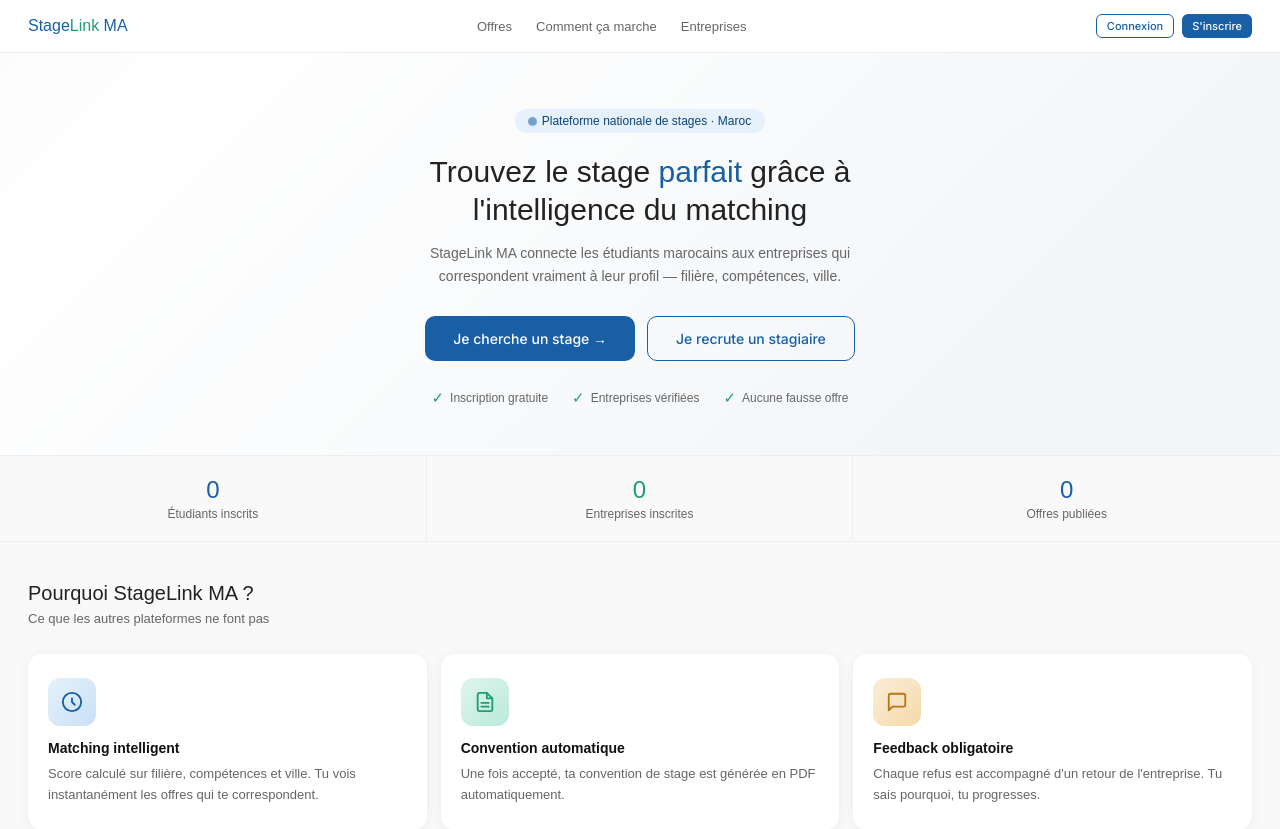
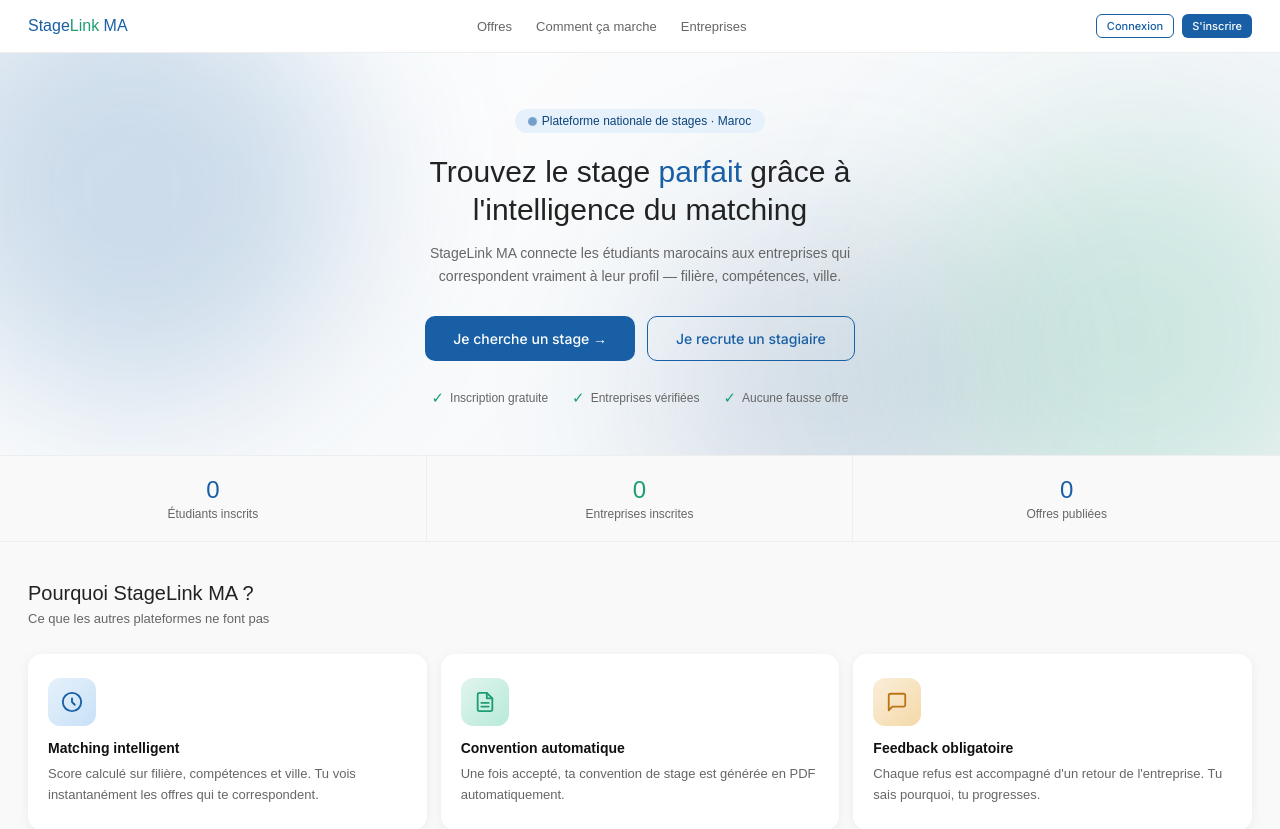
Before and after one commit to othmanenaimi99-svg/stagelink, a Flask app: page / in a window 1280 px wide. Shown: the top 829 px of the page. Run offline with Flask 3, Linux system fonts and the light colour scheme; data that the repository does not hold is empty.

Commit message:
Replace gradient with floating blobs on hero section
- 3 blurred blobs (blue, green, dark blue) floating with CSS animation
- Soft blur(80px) for fluid look
- Subtle opacity to keep text readable
- overflow:hidden on hero to clip blobs

Co-Authored-By: Claude Sonnet 4.6 <noreply@anthropic.com>

```diff
--- a/static/css/style.css
+++ b/static/css/style.css
@@ -775,28 +775,52 @@ textarea.form-control { resize: vertical; }
   padding: 56px 28px 48px;
   text-align: center;
   position: relative;
-  background: linear-gradient(
-    135deg,
-    #c8dff5,
-    #ffffff,
-    #b8e8d4,
-    #c0d8f0,
-    #ffffff,
-    #b0e0cc,
-    #cce0f5
-  );
-  background-size: 400% 400%;
-  animation: gradientShift 12s ease infinite;
+  background: #f8fbff;
+  overflow: hidden;
 }
-.sl-hero::before {
-  content: '';
+.sl-hero > * { position: relative; z-index: 1; }
+
+/* Blobs */
+.sl-blob {
   position: absolute;
-  inset: 0;
-  background: rgba(255, 255, 255, 0.35);
+  border-radius: 50%;
+  filter: blur(80px);
   pointer-events: none;
   z-index: 0;
 }
-.sl-hero > * { position: relative; z-index: 1; }
+.sl-blob-1 {
+  width: 420px; height: 420px;
+  background: rgba(24, 95, 165, 0.22);
+  top: -120px; left: -100px;
+  animation: blobFloat1 14s ease-in-out infinite;
+}
+.sl-blob-2 {
+  width: 380px; height: 380px;
+  background: rgba(29, 158, 117, 0.18);
+  bottom: -100px; right: -80px;
+  animation: blobFloat2 17s ease-in-out infinite;
+}
+.sl-blob-3 {
+  width: 300px; height: 300px;
+  background: rgba(12, 68, 124, 0.15);
+  top: 40%; left: 55%;
+  animation: blobFloat3 20s ease-in-out infinite;
+}
+
+@keyframes blobFloat1 {
+  0%, 100% { transform: translate(0, 0) scale(1); }
+  33%  { transform: translate(50px, 35px) scale(1.08); }
+  66%  { transform: translate(-25px, 55px) scale(0.96); }
+}
+@keyframes blobFloat2 {
+  0%, 100% { transform: translate(0, 0) scale(1); }
+  33%  { transform: translate(-45px, -28px) scale(1.06); }
+  66%  { transform: translate(35px, -45px) scale(1.12); }
+}
+@keyframes blobFloat3 {
+  0%, 100% { transform: translate(0, 0) scale(1); }
+  50%  { transform: translate(-35px, 28px) scale(1.14); }
+}
 .sl-hero-badge {
   display: inline-flex;
   align-items: center;
--- a/templates/index.html
+++ b/templates/index.html
@@ -18,6 +18,9 @@
 
 <!-- HERO -->
 <div class="sl-hero">
+  <div class="sl-blob sl-blob-1"></div>
+  <div class="sl-blob sl-blob-2"></div>
+  <div class="sl-blob sl-blob-3"></div>
   <div class="sl-hero-inner">
     <div class="sl-hero-left">
       <div class="sl-hero-badge">
```
